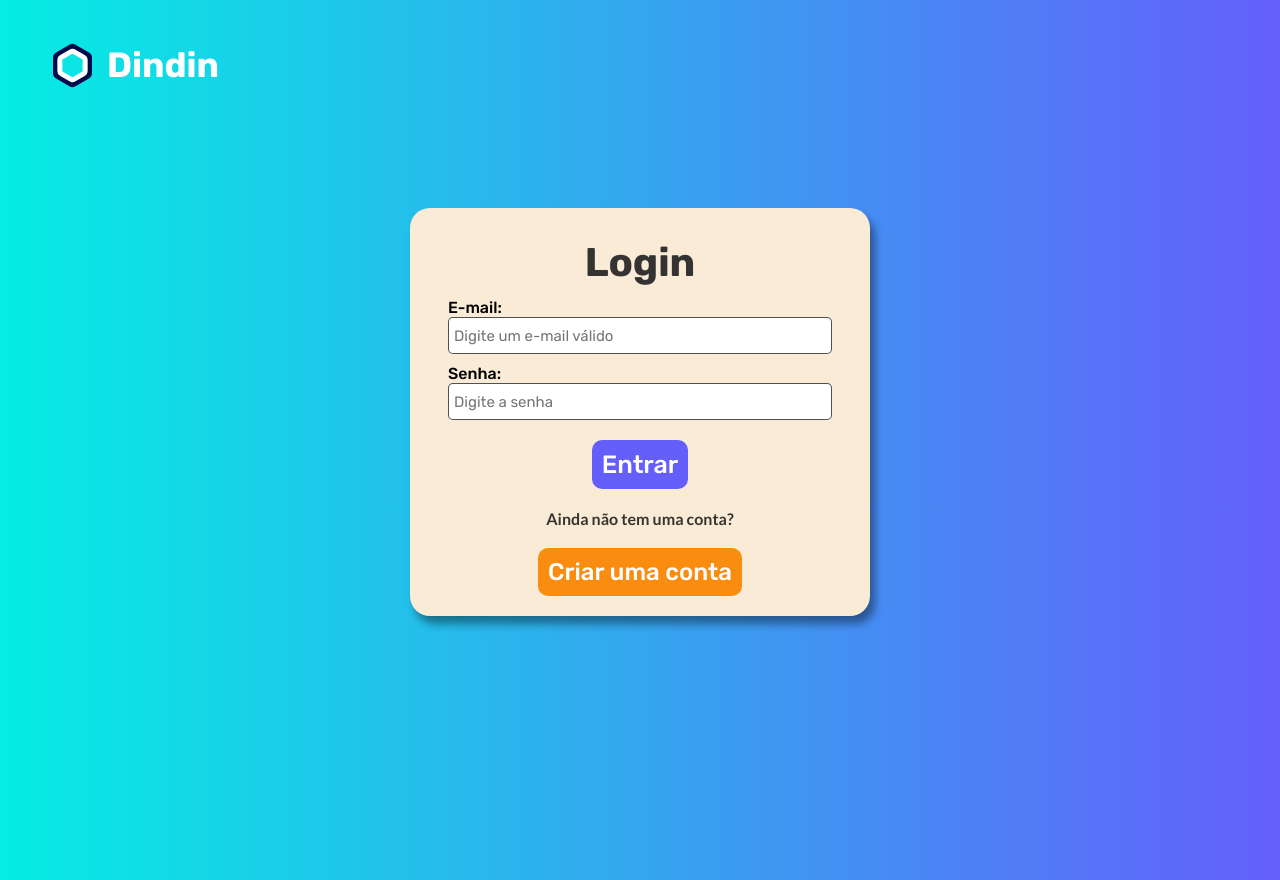
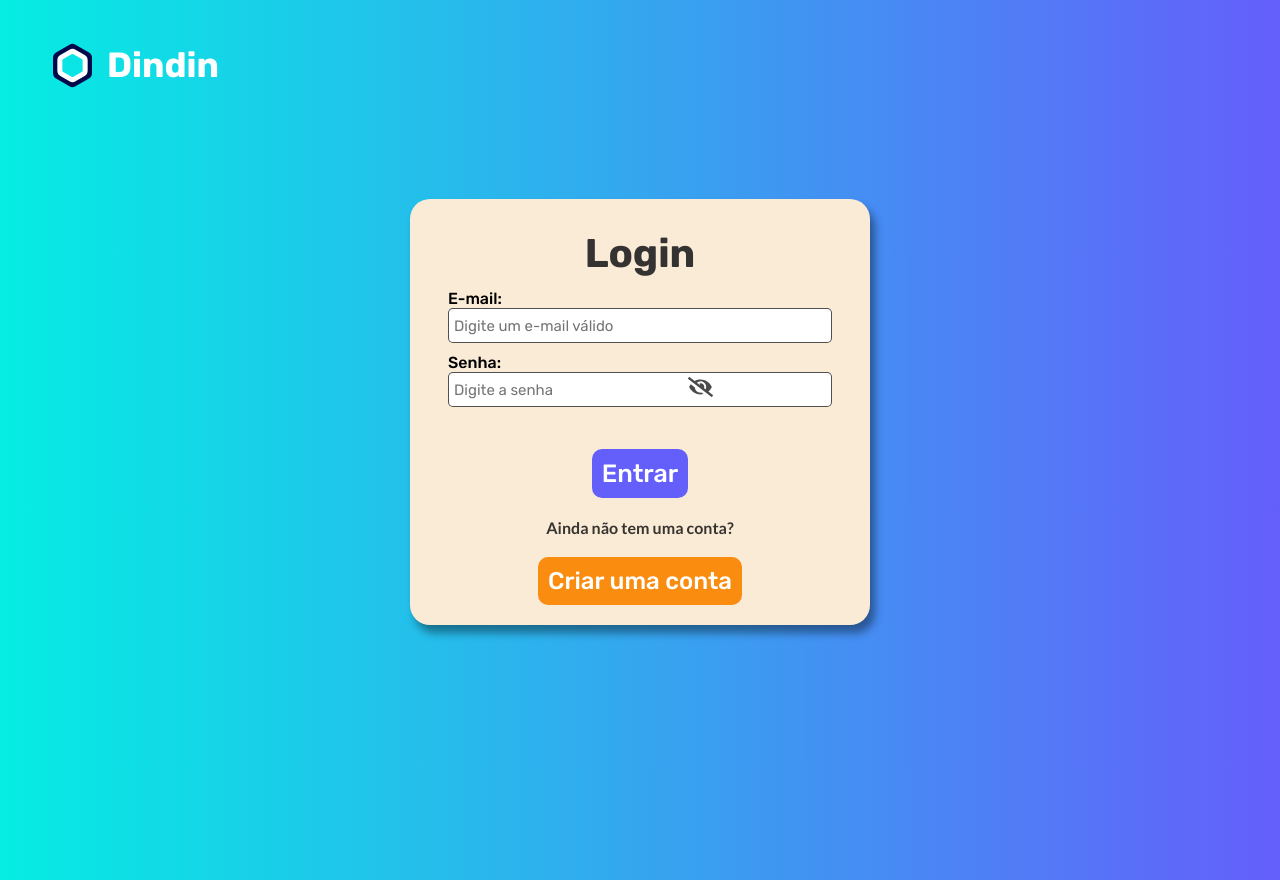
Before and after one commit to mattheusluz/controleFinanceiro, a React (Create React App) app: page /login in a window 1280 px wide. Built offline with nearby package versions, Linux system fonts and the light colour scheme; no server answers; the HTML template or start-up script is replaced by a standard one.

Commit message:
show password done with errors

```diff
--- a/src/Pages/Login/index.js
+++ b/src/Pages/Login/index.js
@@ -5,13 +5,18 @@ import UserContext from '../../contexts/userContext';
 import {
   capitalizarLowerCase
 } from '../../utils/formatters';
+import hidepass from '../../assets/hidepass.svg';
+import showpass from '../../assets/showpass.svg';
 import '../../globalStyles/styles.css';
 import './style.css';
 
 function Login() {
   const [email, setEmail] = useState('');
-  const [senha, setSenha] = useState('');
   const [erroLogin, setErroLogin] = useState(null);
+  const [senha, setSenha] = useState({
+    password: "",
+    showPassword: false,
+  });
 
   const { setToken } = useContext(UserContext);
 
@@ -54,6 +59,18 @@ function Login() {
     }
   }
 
+  const clickShowPassword = () => {
+    setSenha({ ...senha, showPassword: !senha.showPassword });
+  };
+
+  const handleMouseDownPassword = (event) => {
+    event.preventDefault();
+  };
+
+  const handleChange = (prop) => (event) => {
+    capitalizarLowerCase(setSenha({ ...senha, [prop]: event.target.value }));
+  };
+
   return (
     <>
       <HeaderLogin className='header' />
@@ -78,7 +95,8 @@ function Login() {
               placeholder='Digite um e-mail válido'
               onChange={(e) => capitalizarLowerCase(setEmail(e.target.value))}
               value={email}
-            />
+            >
+            </input>
             {
               erroLogin
               && erroLogin.includes('email')
@@ -87,19 +105,38 @@ function Login() {
             <label htmlFor="senha" className='labelLogin'>
               Senha:
             </label>
+            <div className="containerPass">
               <input
                 id='senha'
-              type="password"
+                type={senha.showPassword ? "text" : "password"}
                 className={
                   erroLogin
                   && erroLogin.includes('senha')
                   ? 'erroInput inputLogin'
                   : 'inputLogin'
                 }
+                maxlength="20"
                 placeholder='Digite a senha'
-              onChange={(e) => capitalizarLowerCase(setSenha(e.target.value))}
-              value={senha}
+                onChange={handleChange("password")}
+                value={senha.password}
               />
+              {!senha.showPassword
+              ? <img
+                  src={hidepass}
+                  alt="Show password"
+                  className='showPassword'
+                  onClick={clickShowPassword}
+                  onMouseDown={handleMouseDownPassword}
+                />
+              :
+                <img
+                  src={showpass}
+                  alt="Show password"
+                  className='showPassword'
+                  onClick={clickShowPassword}
+                  onMouseDown={handleMouseDownPassword}
+                />}
+            </div>
             {
               erroLogin
               && erroLogin.includes('senha')
--- a/src/Pages/Login/style.css
+++ b/src/Pages/Login/style.css
@@ -35,8 +35,22 @@
   margin-top: 1rem;
 }
 
+.containerPass{
+  width: 100%;
+}
+
+.showPassword {
+  height: 2rem;
+  position: relative;
+  top: -30px;
+  right: -240px;
+  cursor: pointer;
+  opacity: 0.7;
+}
+
 .inputLogin {
   all: unset;
+  box-sizing: border-box;
   font-family: 'Rubik', sans-serif;
   font-weight: 400;
   font-size: 1.5rem;
@@ -46,6 +60,7 @@
   border: 1px solid;
   padding-left: .5rem;
   background-color: #FFF;
+  width: 100%;
 }
 
 .input::placeholder {
@@ -119,6 +134,7 @@
   box-shadow: 0px 2px 11px rgba(0, 0, 0, 0.4);
 }
 
+
 @media (max-width: 768px) {
   .formLogin {
     width: 60vw;
```
Also changed, not shown: src/assets/hidepass.svg (added), src/assets/showpass.svg (added). Lines whose indentation alone changed are shown as unchanged.
